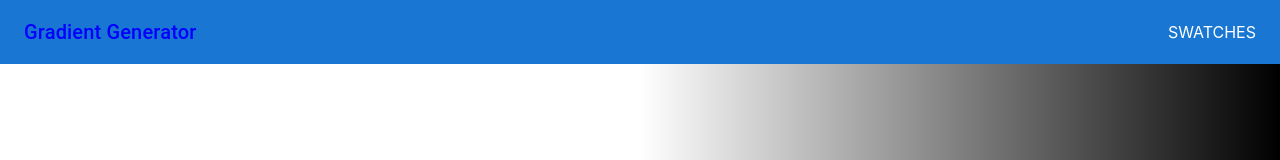
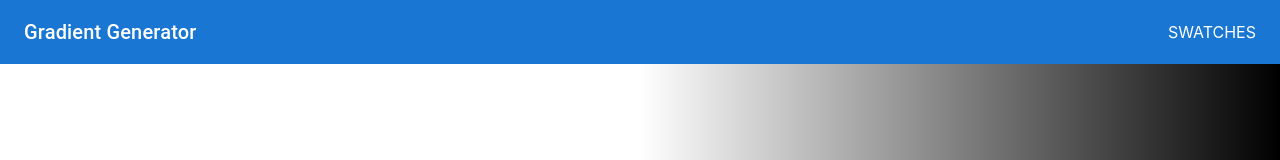
Before and after one commit to adityakmr7/gradient-generator, a React (Create React App) app: page / in a window 1280 px wide. Shown: the top 160 px of the page. Built offline with nearby package versions, Linux system fonts and the light colour scheme.

Commit message:
readme added

```diff
--- a/src/component/MainAppBar.js
+++ b/src/component/MainAppBar.js
@@ -16,7 +16,7 @@ export default function MainAppBar() {
                   textDecoration: "none",
                   display: "block",
                   margin: "1rem 0",
-                  color: isActive ? "blue" : "#ffffff",
+                  color: isActive ? "#ffffff" : "#ffffff",
                 };
               }}
               to="/"
```
Also changed, not shown: 1 other file (tests, documents, lock files or other folders).
